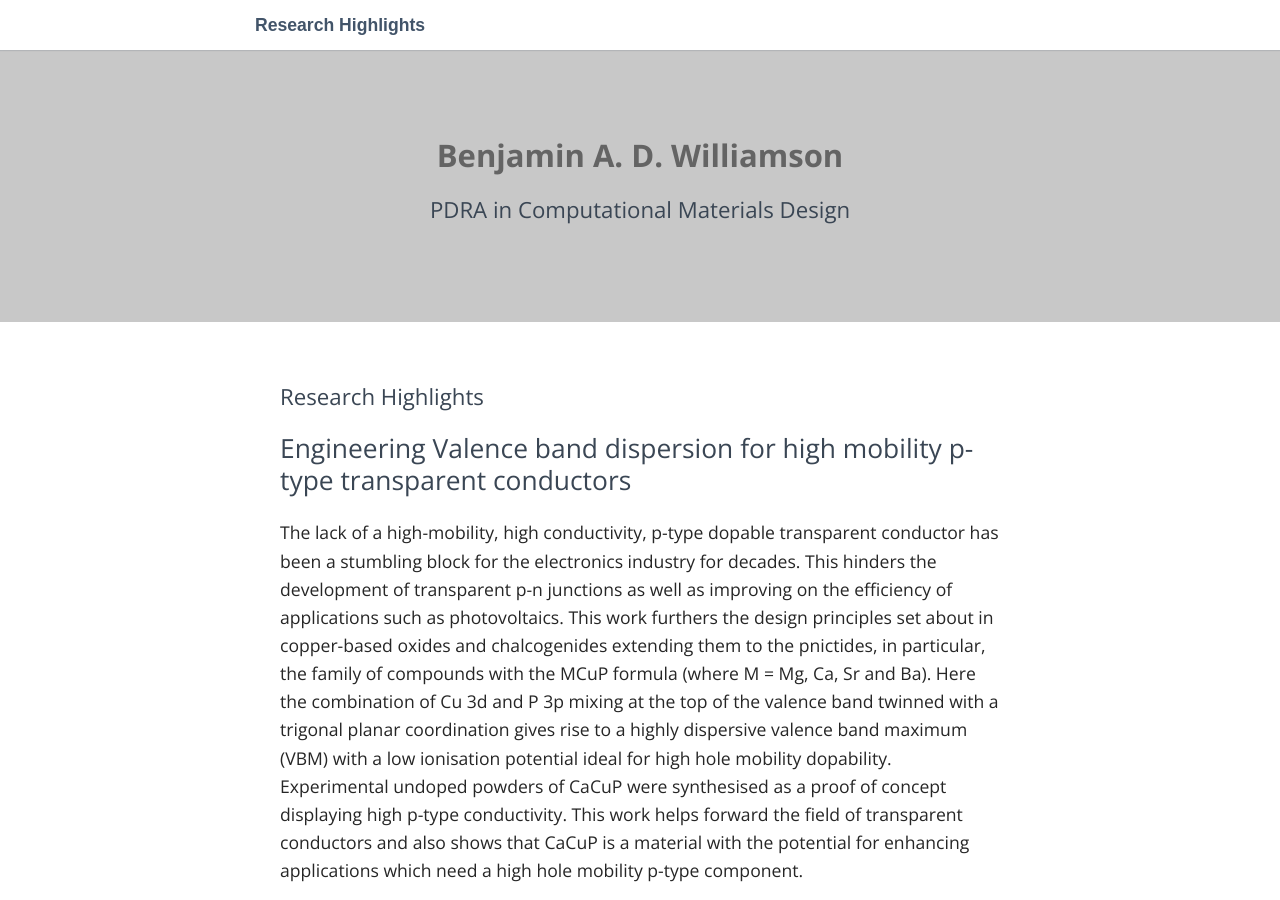
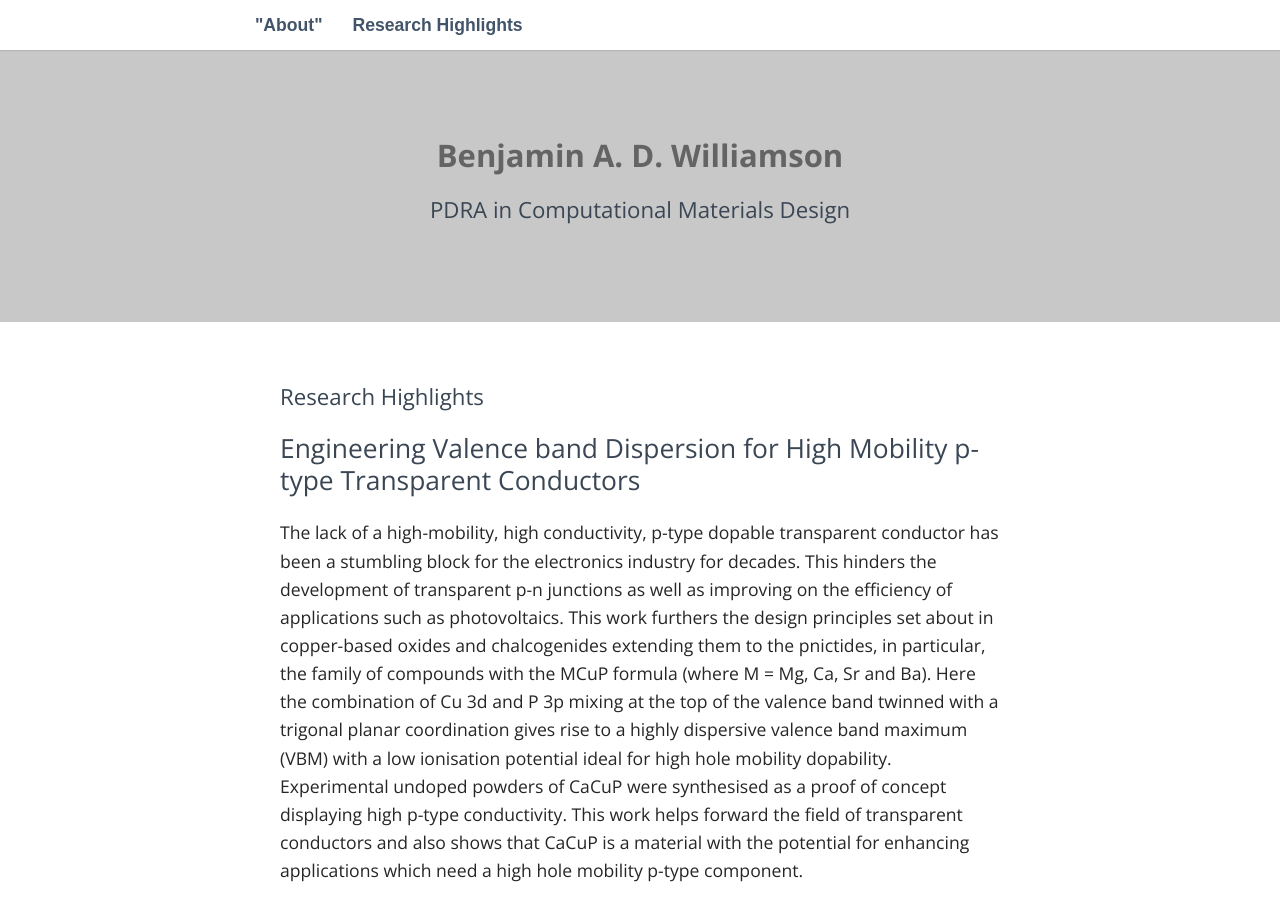
Before and after one commit to badw/badw.github.io, a Jekyll site: the page built from _pages/research_highlights.md, in a window 1280 px wide and 900 px high. Built offline with Jekyll 4.4.1, drawn with Linux system fonts in a browser that asks for light colours; some web fonts are replaced; our own code applies the rules of GitHub Pages for plain Markdown files; some of the changed text lies outside the part shown.

Commit message:
fixing header

```diff
--- a/_includes/header.html
+++ b/_includes/header.html
@@ -2,6 +2,7 @@
 	<div class="container">
 		<nav>
 			<ul>
+				<li><a href="{{site.baseurl}}">"About"</a></li>
 				{% for page in site.pages %} {% if page.title %}
 				<li><a href="{{ page.url | prepend: site.baseurl }}">{{ page.title }}</a></li>
 				{% endif %} {% endfor %}
```
Also changed, not shown: _pages/research_highlights.md (+4 -4 lines).
